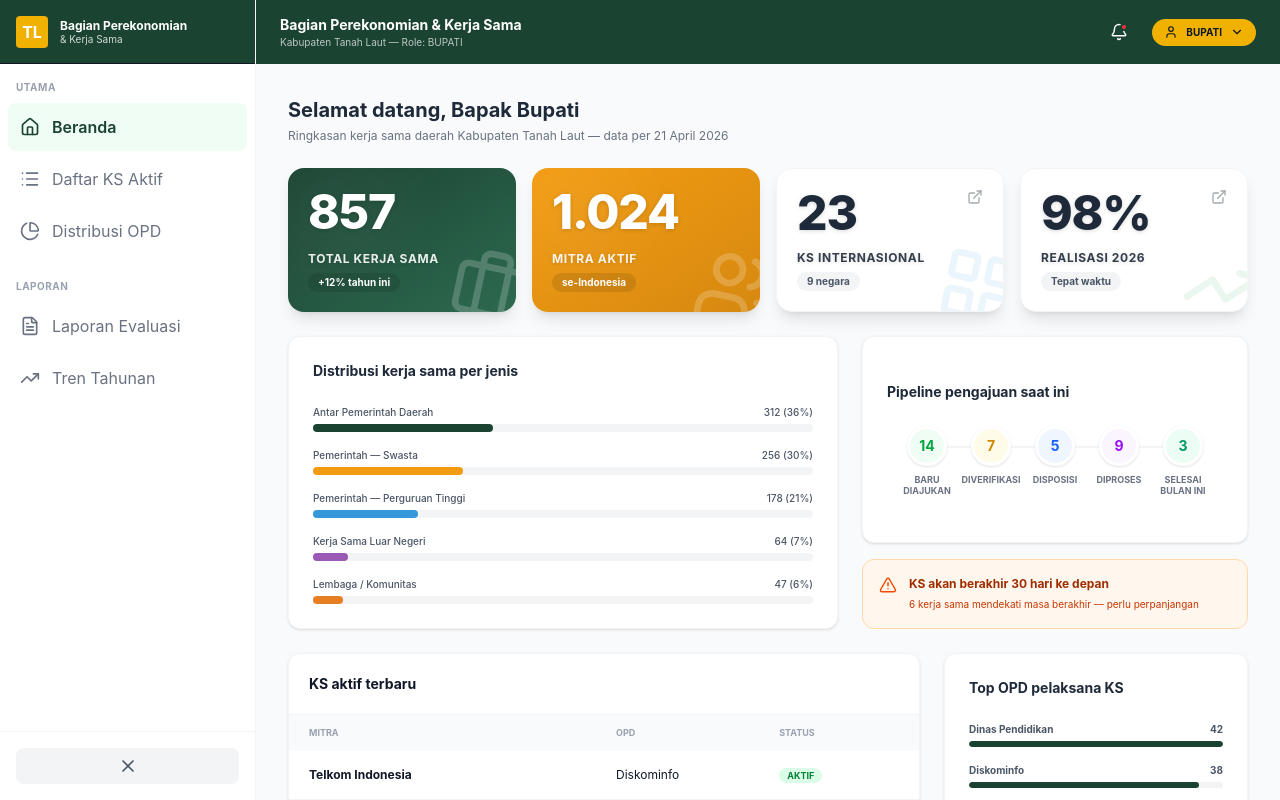
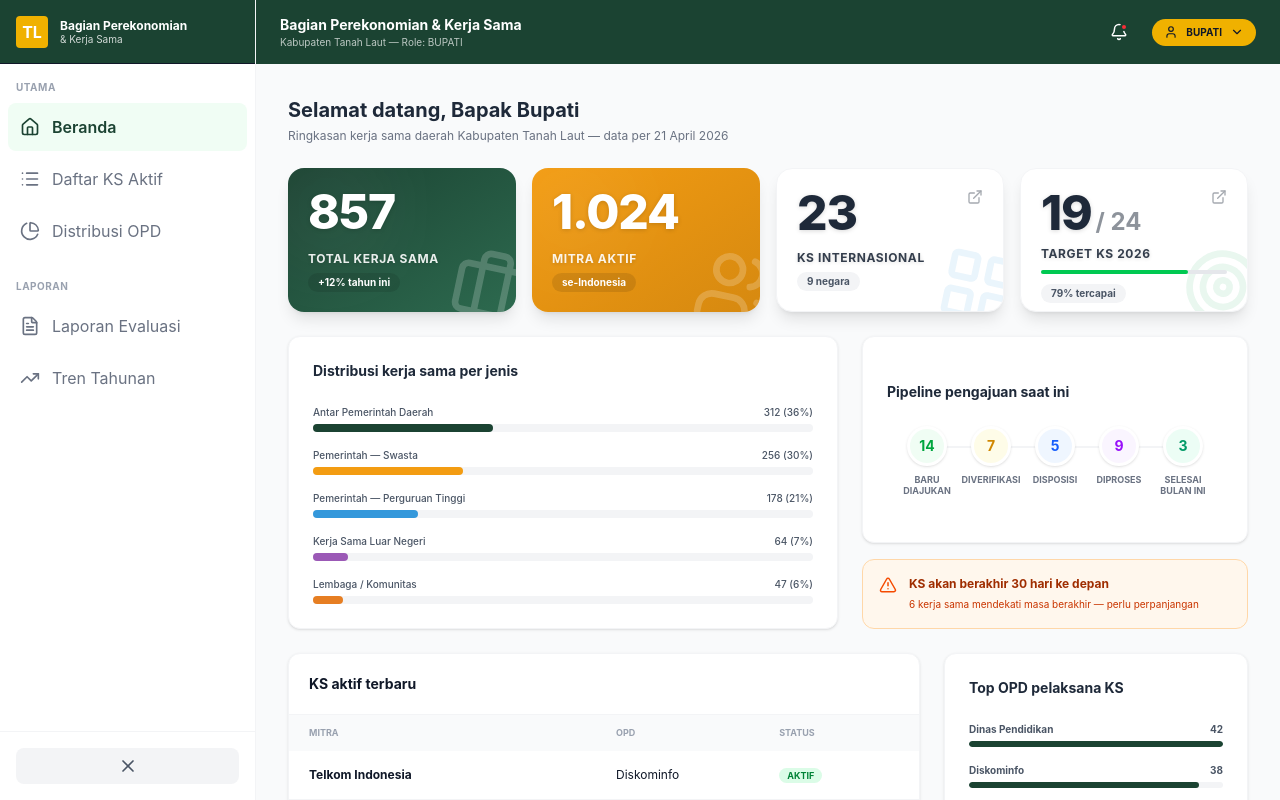
Before and after one commit to hengkidh/mockup-partnership-management-system, a React (Vite) app: page / in a window 1280 px wide. Built offline with nearby package versions, Linux system fonts and the light colour scheme.

Commit message:
feat: update stats display with progress bars and new target metrics

```diff
--- a/src/App.tsx
+++ b/src/App.tsx
@@ -27,7 +27,8 @@ import {
   Check,
   ArrowLeft,
   FileUp,
-  ChevronDown
+  ChevronDown,
+  Target
 } from 'lucide-react';
 
 const App = () => {
@@ -40,7 +41,7 @@ const App = () => {
     { title: "Total Kerja Sama", value: "857", sub: "+12% tahun ini", color: "bg-gradient-to-br from-[#1B4332] to-[#2D6A4F] text-white border-none", icon: <Briefcase /> },
     { title: "Mitra Aktif", value: "1.024", sub: "se-Indonesia", color: "bg-gradient-to-br from-[#F39C12] to-[#D68910] text-white border-none", icon: <Users /> },
     { title: "KS Internasional", value: "23", sub: "9 negara", color: "bg-white text-gray-800 border border-gray-100", icon: <LayoutGrid className="text-[#3498DB]" /> },
-    { title: "Realisasi 2026", value: "98%", sub: "Tepat waktu", color: "bg-white text-gray-800 border border-gray-100", icon: <TrendingUp className="text-[#27AE60]" /> },
+    { title: "Target KS 2026", value: "19", max: "/ 24", sub: "79% tercapai", color: "bg-white text-gray-800 border border-gray-100", icon: <Target className="text-[#27AE60]" />, progress: 79 },
   ];
 
   const distributionData = [
@@ -80,7 +81,7 @@ const App = () => {
     { title: "Total pengajuan bulan ini", value: "38", sub: "+8 dari bulan lalu", color: "bg-gradient-to-br from-[#1B4332] to-[#2D6A4F] text-white border-none", icon: <FileText /> },
     { title: "Menunggu verifikasi", value: "7", sub: "2 lebih dari 3 hari", color: "bg-gradient-to-br from-[#F39C12] to-[#D68910] text-white border-none", icon: <Clock /> },
     { title: "Perlu tindakan segera", value: "2", sub: "Segera tindak lanjuti", color: "bg-gradient-to-br from-[#C0392B] to-[#A93226] text-white border-none", icon: <AlertTriangle /> },
-    { title: "KS aktif bulan ini", value: "14", sub: "3 selesai", color: "bg-white text-gray-800 border border-gray-100", icon: <Check className="text-[#27AE60]" /> },
+    { title: "Target KS 2026", value: "19", max: "/ 24", sub: "79% tercapai", color: "bg-white text-gray-800 border border-gray-100", icon: <Target className="text-[#27AE60]" />, progress: 79 },
   ];
 
   const verificationQueue = [
@@ -462,18 +463,26 @@ const App = () => {
                 </section>
 
                 <section className="grid grid-cols-1 sm:grid-cols-2 lg:grid-cols-4 gap-4">
-                  {statsBupati.map((s, i) => (
+                  {statsBupati.map((s: any, i) => (
                     <div key={i} className={`p-5 rounded-2xl ${s.color} shadow-lg h-36 flex flex-col justify-between relative overflow-hidden group`}>
                       <div className={`absolute -right-4 -bottom-4 transform rotate-12 group-hover:scale-125 transition-transform duration-500 delay-75 ${i > 1 ? 'opacity-10' : 'opacity-20'}`}>
                         {React.cloneElement(s.icon as React.ReactElement<any>, { size: 80 })}
                       </div>
                       <div className="absolute -left-6 -top-6 w-32 h-32 bg-white/5 rounded-full blur-2xl group-hover:scale-125 transition-transform duration-500"></div>
                       <div className="flex justify-between items-start relative z-10 w-full mb-2">
-                        <p className="text-5xl font-extrabold tracking-tight drop-shadow-sm">{s.value}</p>
+                        <div className="flex items-baseline gap-1">
+                          <p className="text-5xl font-extrabold tracking-tight drop-shadow-sm">{s.value}</p>
+                          {s.max && <p className="text-2xl font-bold opacity-50">{s.max}</p>}
+                        </div>
                         {i > 1 && <ExternalLink size={16} className="opacity-40" />}
                       </div>
                       <div className="relative z-10">
                         <p className="text-xs font-bold uppercase tracking-wider opacity-90 drop-shadow-sm line-clamp-1">{s.title}</p>
+                        {s.progress !== undefined && (
+                          <div className="w-full bg-gray-200 rounded-full h-1 mt-2 mb-1">
+                            <div className="bg-green-500 h-1 rounded-full" style={{ width: `${s.progress}%` }}></div>
+                          </div>
+                        )}
                         {s.sub && (
                           <p className={`text-[10px] mt-1.5 font-bold inline-block px-2.5 py-0.5 rounded-full ${i > 1 ? 'bg-gray-100 text-gray-600' : 'bg-black/10 text-white'}`}>
                             {s.sub}
@@ -610,17 +619,25 @@ const App = () => {
               </div>
 
               <section className="grid grid-cols-1 sm:grid-cols-2 lg:grid-cols-4 gap-4">
-                {statsAdmin.map((s, i) => (
+                {statsAdmin.map((s: any, i) => (
                   <div key={i} className={`p-5 rounded-2xl ${s.color} shadow-lg h-36 flex flex-col justify-between relative overflow-hidden group`}>
                     <div className={`absolute -right-4 -bottom-4 transform rotate-12 group-hover:scale-125 transition-transform duration-500 delay-75 ${i === 3 ? 'opacity-10' : 'opacity-20'}`}>
                       {React.cloneElement(s.icon as React.ReactElement<any>, { size: 80 })}
                     </div>
                     <div className="absolute -left-6 -top-6 w-32 h-32 bg-white/5 rounded-full blur-2xl group-hover:scale-125 transition-transform duration-500"></div>
                     <div className="flex justify-between items-start relative z-10 w-full mb-2">
-                       <p className="text-5xl font-extrabold tracking-tight drop-shadow-sm">{s.value}</p>
+                       <div className="flex items-baseline gap-1">
+                         <p className="text-5xl font-extrabold tracking-tight drop-shadow-sm">{s.value}</p>
+                         {s.max && <p className="text-2xl font-bold opacity-50">{s.max}</p>}
+                       </div>
                     </div>
                     <div className="relative z-10">
                       <p className="text-xs font-bold uppercase tracking-wider opacity-90 drop-shadow-sm line-clamp-1">{s.title}</p>
+                      {s.progress !== undefined && (
+                        <div className="w-full bg-gray-200 rounded-full h-1 mt-2 mb-1">
+                          <div className="bg-green-500 h-1 rounded-full" style={{ width: `${s.progress}%` }}></div>
+                        </div>
+                      )}
                       {s.sub && (
                         <p className={`text-[10px] mt-1.5 font-bold inline-block px-2.5 py-0.5 rounded-full ${i === 3 ? 'bg-gray-100 text-gray-600' : 'bg-black/10 text-white'}`}>
                           {s.sub}
```
